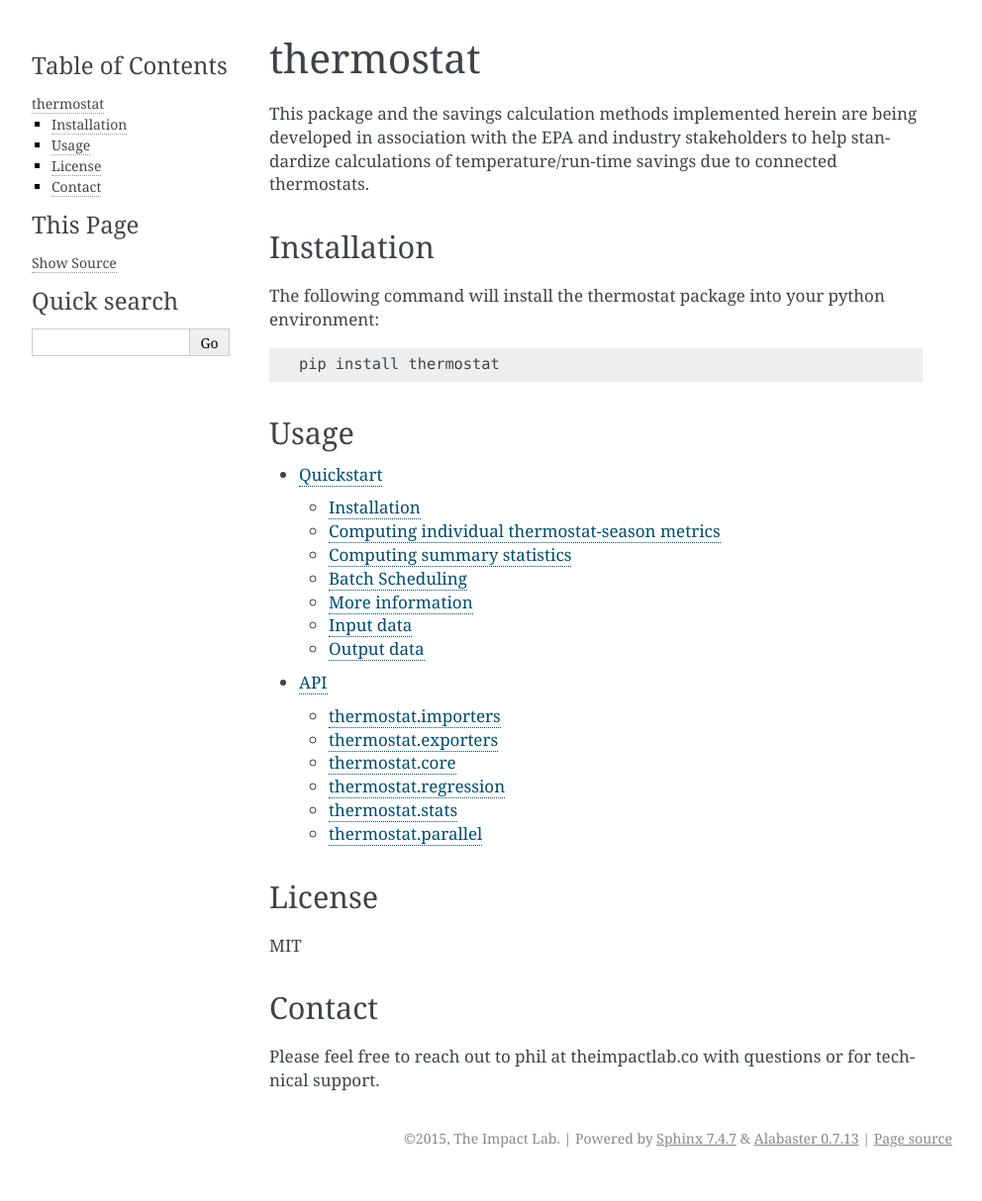
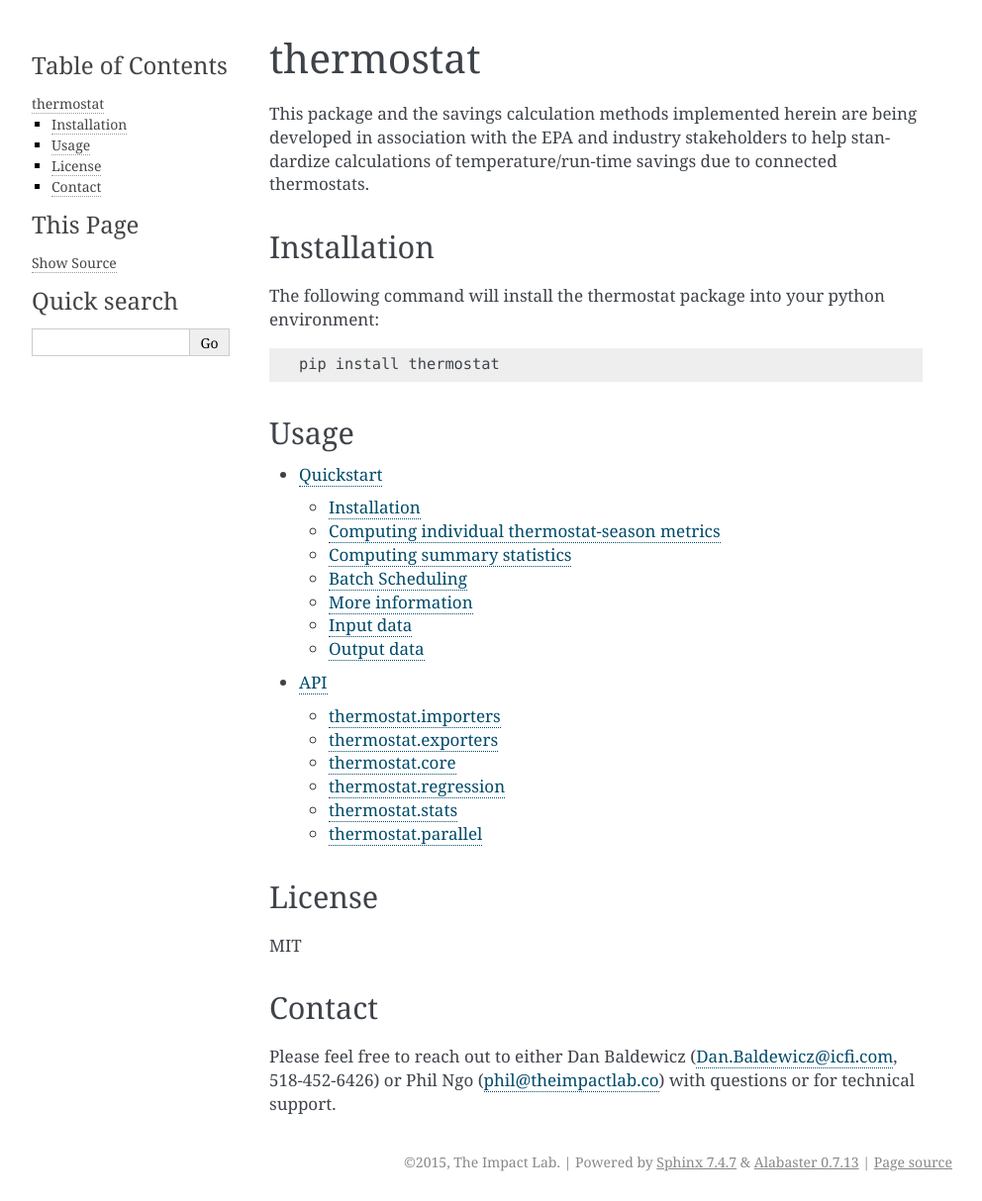
Before and after one commit to EPAENERGYSTAR/epathermostat, a Sphinx documentation site: the page built from docs/index.rst, in a window 1280 px wide. Shown: the whole page at 99% size, without its empty margins (148-1140 px from the left). Built offline with Sphinx 7.4.7, drawn with Linux system fonts in a browser that asks for light colours; before the commit the page ends 1190 px from its top, so only the background shows below that.

Commit message:
Add contact info

```diff
--- a/docs/index.rst
+++ b/docs/index.rst
@@ -35,5 +35,7 @@ MIT
 Contact
 -------
 
-Please feel free to reach out to phil at theimpactlab.co with questions or for
+Please feel free to reach out to either
+Dan Baldewicz (Dan.Baldewicz@icfi.com, 518-452-6426) or
+Phil Ngo (phil@theimpactlab.co) with questions or for
 technical support.
```
